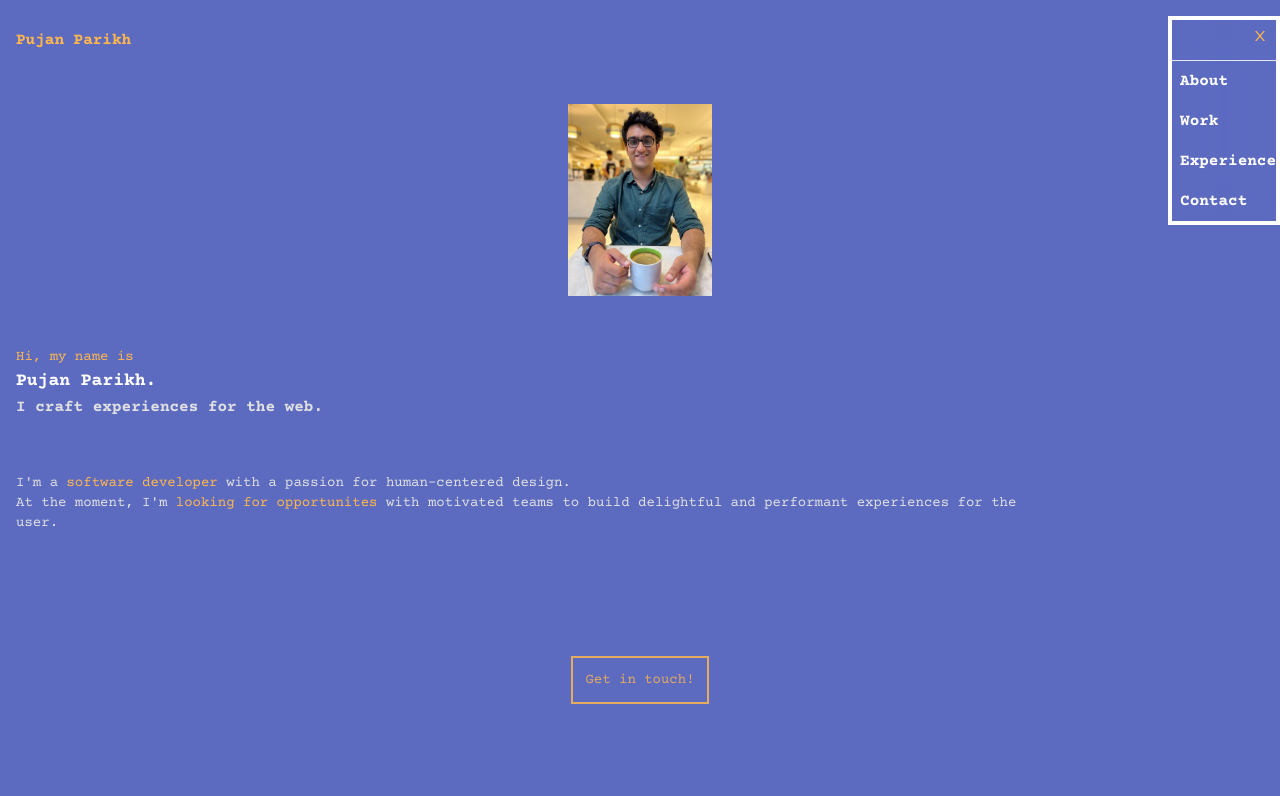
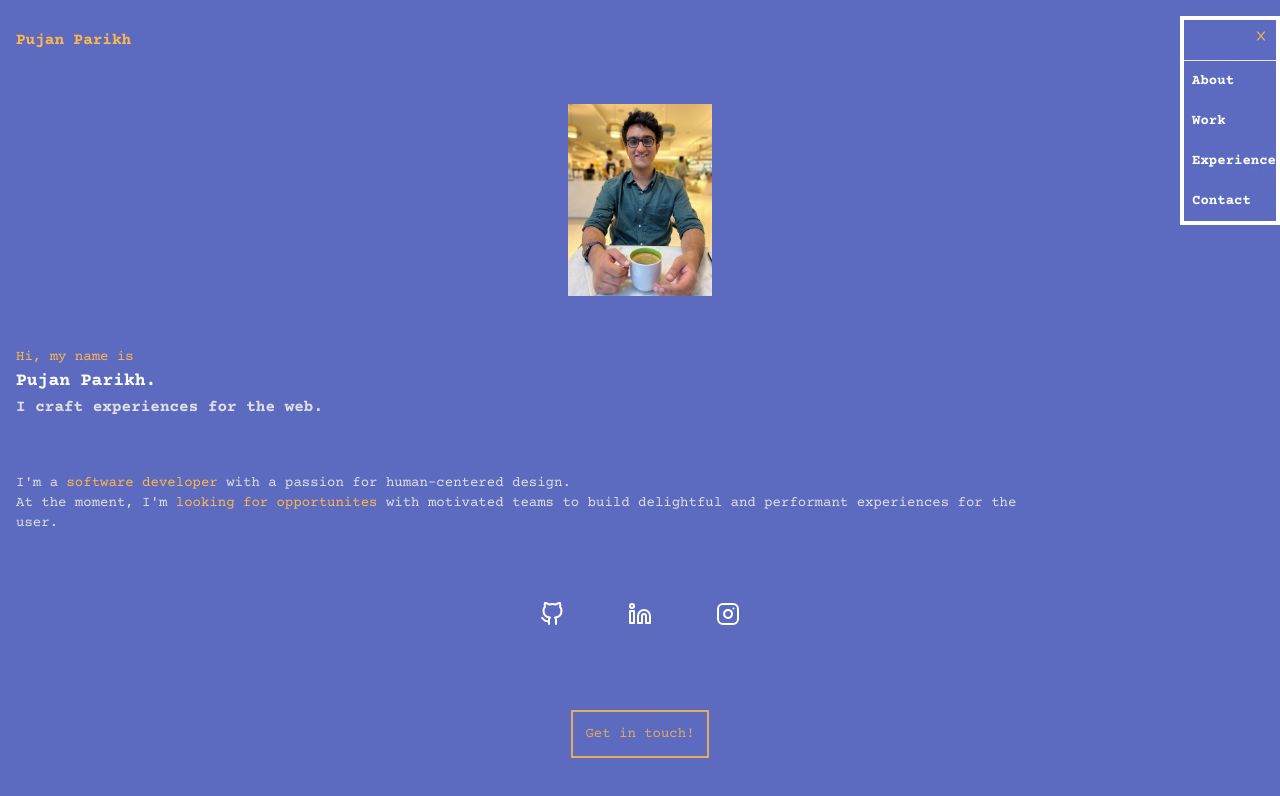
Before and after one commit to pujxn/portfolio-website, a React (Vite) app: page / in a window 1280 px wide. Both pictures are taken after a click on the button 1256 px from the left and 36 px from the top of the page. Shown: the top 796 px of the page. Built offline with nearby package versions, Linux system fonts and the light colour scheme.

Commit message:
Added links list

```diff
--- a/src/components/mobile components/Home Components/Button.jsx
+++ b/src/components/mobile components/Home Components/Button.jsx
@@ -8,7 +8,7 @@ const Button = () => {
     }
 
     return (
-        <div className="h-full flex justify-center items-center">
+        <div className="flex justify-center">
             <motion.button className="p-3 block border-2 border-light-orange text-light-orange text-sm" variants={buttonVariant}>
                 Get in touch!
             </motion.button>
--- /dev/null
+++ b/src/components/mobile components/Home Components/Links.jsx
@@ -0,0 +1,18 @@
+import { FiGithub, FiLinkedin, FiInstagram } from "react-icons/fi";
+
+const Links = () => {
+
+    const linkItems = [
+        { "name": "github", "link": "https://github.com/pujxn", "svgComponent": <FiGithub /> },
+        { "name": "linkedin", "link": "https://www.linkedin.com/in/pujan-parikh-818234165/", "svgComponent": <FiLinkedin /> },
+        { "name": "instagram", "link": "https://www.instagram.com/pxj.an/?hl=en", "svgComponent": <FiInstagram /> },
+    ]
+
+    return (
+        <div className="flex flex-row justify-center w-full text-2xl text-white">
+            {linkItems.map(ele => <a className="px-8" href={ele.link} key={ele.name}>{ele.svgComponent}</a>)}
+        </div>
+    )
+}
+
+export default Links;
--- a/src/components/mobile components/Home Components/ProfileImage.jsx
+++ b/src/components/mobile components/Home Components/ProfileImage.jsx
@@ -1,4 +1,4 @@
-import ProfileImg from "../../../../public/pujanparikh.jpg"
+import ProfileImg from "@/pujanparikh.jpg"
 
 const ProfileImage = () => {
     return (
--- a/src/components/mobile components/HomeMobile.jsx
+++ b/src/components/mobile components/HomeMobile.jsx
@@ -2,6 +2,7 @@ import Button from "@/components/mobile components/Home Components/Button";
 import ProfileImage from "@/components/mobile components/Home Components/ProfileImage";
 import Text from "@/components/mobile components/Home Components/Text";
 import { motion } from "framer-motion";
+import Links from "@/components/mobile components/Home Components/Links";
 
 const HomeMobile = () => {
 
@@ -25,8 +26,13 @@ const HomeMobile = () => {
                     <Text />
                 </div>
                 {/* <div className="row-start-2 row-span-1"> */}
-                <div className="h-1/2">
-                    <Button />
+                <div className="h-1/2 flex flex-col justify-around">
+                    <div>
+                        <Links />
+                    </div>
+                    <div>
+                        <Button />
+                    </div>
                 </div>
             </motion.div>
         </div>
--- a/src/components/mobile components/Navbar Components/HamburgerMenuList.jsx
+++ b/src/components/mobile components/Navbar Components/HamburgerMenuList.jsx
@@ -3,7 +3,7 @@ import { AiOutlineClose } from "react-icons/ai"
 
 const HamburgerMenuList = ({ listItems, handleClose }) => {
     return (
-        <div className="absolute top-4 right-0 text-left backdrop-blur-xl border-4 border-white">
+        <div className="absolute top-4 right-0 text-sm text-left backdrop-blur-xl border-4 border-white">
             <ul className=" leading-10">
                 <li className="text-right pr-2"><button onClick={handleClose}><AiOutlineClose className="text-light-orange" /></button></li>
                 <hr />
--- a/src/routes/home/ProfileImage.jsx
+++ b/src/routes/home/ProfileImage.jsx
@@ -1,5 +1,5 @@
 import { useState } from "react";
-import ProfileImg from '../../../public/pujanparikh.jpg'
+import ProfileImg from "@/pujanparikh.jpg"
 
 const ProfileImage = () => {
 
```
Also changed, not shown: src/pujanparikh.jpg (renamed from public/pujanparikh.jpg).
